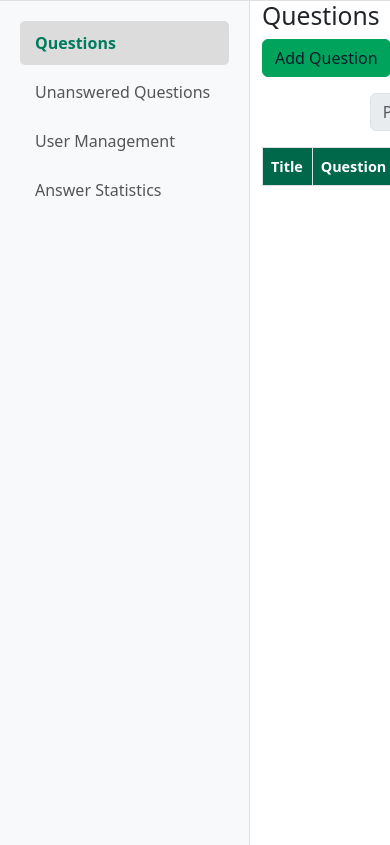
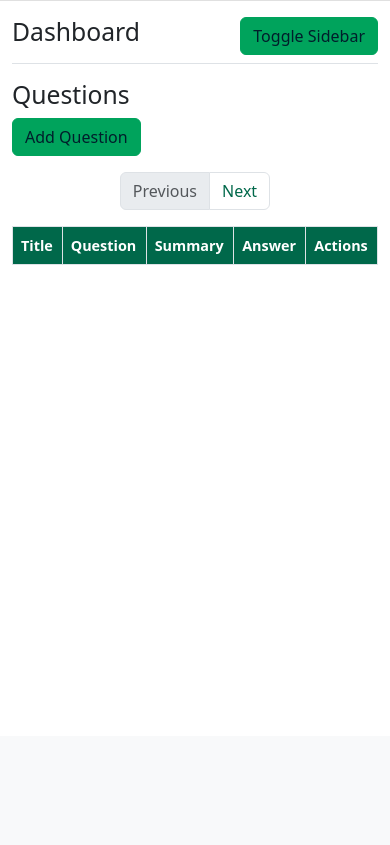
Before and after one commit to mongodb-developer/ai_lab_assistant_chat, a Flask app: page /admin in a window 390 px wide. Shown: the part 108-953 px from the top of the page. After the commit the page ends 373 px from the top, so only its background shows below. Run offline with Flask 3, Linux system fonts and the light colour scheme; the visitor is signed in with stand-in values (Sample User, id 1); data that the repository does not hold is empty; parts of the project's set-up code (start-up, migrations or seed data) failed here and were passed over; some libraries are stand-ins or nearby versions.

Commit message:
collapse sidebar on mobile devices

```diff
--- a/static/css/styles.css
+++ b/static/css/styles.css
@@ -73,6 +73,15 @@ body {
     overflow-y: auto;
     flex-shrink: 0;
     width: 250px; /* Adjust as needed */
+}
+
+.sidebar .nav-link {
+    font-weight: 500;
+    color: #333;
+}
+
+.sidebar .nav-link.active {
+    color: #007b5e;
 }
 
 /* Footer styles */
@@ -660,6 +669,26 @@ body {
         max-width: none;
     }
 }
+@media (max-width: 767.98px) {
+    .sidebar {
+        position: fixed;
+        top: 0;
+        bottom: 0;
+        left: 0;
+        z-index: 100;
+        padding: 48px 0 0;
+        box-shadow: inset -1px 0 0 rgba(0, 0, 0, .1);
+        transition: all 0.3s;
+    }
+
+    .sidebar.collapse {
+        margin-left: -100%;
+    }
+
+    .sidebar.collapse.show {
+        margin-left: 0;
+    }
+}
 
 @media (max-width: 576px) {
     .main-content {
@@ -683,6 +712,24 @@ body {
     #user-input {
         border-radius: 20px;
         margin-bottom: 10px;
+    }
+    .sidebar {
+        position: fixed;
+        top: 0;
+        bottom: 0;
+        left: 0;
+        z-index: 100;
+        padding: 48px 0 0;
+        box-shadow: inset -1px 0 0 rgba(0, 0, 0, .1);
+        transition: all 0.3s;
+    }
+
+    .sidebar.collapse {
+        margin-left: -100%;
+    }
+
+    .sidebar.collapse.show {
+        margin-left: 0;
     }
 
 }
--- a/templates/admin.html
+++ b/templates/admin.html
@@ -1,5 +1,6 @@
 <!DOCTYPE html>
 <html lang="en">
+
 <head>
     <meta charset="UTF-8">
     <meta name="viewport" content="width=device-width, initial-scale=1.0">
@@ -15,12 +16,13 @@
     <link rel="shortcut icon" href="{{ url_for('static', filename='favicon.ico') }}">
 
 </head>
+
 <body>
     <!-- Include the navigation bar -->
     {% include 'navbar.html' %}
     <div class="container-fluid">
         <div class="row flex-nowrap">
-              <nav class="col-md-3 col-lg-2 d-md-block bg-light sidebar">
+            <nav id="sidebar" class="col-md-3 col-lg-2 d-md-block bg-light sidebar collapse">
                 <div class="position-sticky">
                     <ul class="nav flex-column">
                         <li class="nav-item">
@@ -29,7 +31,8 @@
                             </a>
                         </li>
                         <li class="nav-item">
-                      <a class="nav-link" href="#unanswered-questions" data-bs-toggle="tab" onclick="showUnansweredQuestions()">
+                            <a class="nav-link" href="#unanswered-questions" data-bs-toggle="tab"
+                                onclick="showUnansweredQuestions()">
                                 Unanswered Questions
                             </a>
                         </li>
@@ -39,7 +42,8 @@
                             </a>
                         </li>
                         <li class="nav-item">
-                      <a class="nav-link" href="#statistics" data-bs-toggle="tab" onclick="showAnswerFeedbackStats()">
+                            <a class="nav-link" href="#statistics" data-bs-toggle="tab"
+                                onclick="showAnswerFeedbackStats()">
                                 Answer Statistics
                             </a>
                         </li>
@@ -49,8 +53,13 @@
 
             <!-- Content -->
             <main class="col-md-9 ms-sm-auto col-lg-10 px-md-4">
+                <div class="d-flex justify-content-between flex-wrap flex-md-nowrap align-items-center pt-3 pb-2 mb-3 border-bottom">
+                    <h1 class="h2">Dashboard</h1>
+                    <button class="btn btn-primary d-md-none" type="button" data-bs-toggle="collapse" data-bs-target="#sidebar">
+                        Toggle Sidebar
+                    </button>
+                </div>
                 <div id="main-content">
-
                     <div class="tab-content" id="admin-tabs-content">
                         <div class="tab-pane fade show active" id="questions" role="tabpanel">
                             <h2>Questions</h2>
@@ -73,7 +82,8 @@
                             <button class="btn btn-primary" onclick="showAddQuestionForm()">Add Question</button>
                         </div>
                         <!-- Unanswered Questions tab -->
-                    <div class="tab-pane fade" id="unanswered-questions" role="tabpanel" aria-labelledby="unanswered-questions-tab">
+                        <div class="tab-pane fade" id="unanswered-questions" role="tabpanel"
+                            aria-labelledby="unanswered-questions-tab">
                             <h2>Unanswered Questions</h2>
                             <div class="table-responsive mt-3">
                                 <table class="table table-striped table-sm">
@@ -141,7 +151,9 @@
                                                         </tr>
                                                     </thead>
                                                     <tbody id="statistics-table-body">
-                                                    <tr><td colspan="6">Loading statistics...</td></tr>
+                                                        <tr>
+                                                            <td colspan="6">Loading statistics...</td>
+                                                        </tr>
                                                     </tbody>
                                                 </table>
                                             </div>
@@ -168,7 +180,8 @@
                             <label for="question-input" class="form-label">Question</label>
                             <div class="input-group">
                                 <input type="text" class="form-control" id="question-input" required>
-                            <button class="btn btn-outline-secondary" type="button" id="generate-answer-btn">Generate</button>
+                                <button class="btn btn-outline-secondary" type="button"
+                                    id="generate-answer-btn">Generate</button>
                                 <div id="generate-loader" class="loader" style="display: none;">Loading...</div>
                             </div>
                         </div>
@@ -224,4 +237,5 @@
     <script src="https://cdn.jsdelivr.net/npm/bootstrap@5.3.0/dist/js/bootstrap.bundle.min.js"></script>
     <script src="{{ url_for('static', filename='js/admin.js') }}"></script>
 </body>
+
 </html>
```
Lines whose indentation alone changed are shown as unchanged.
